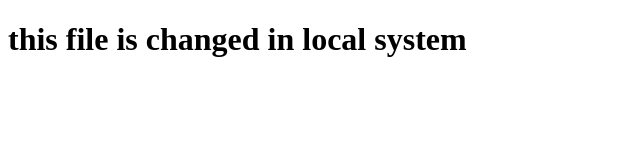
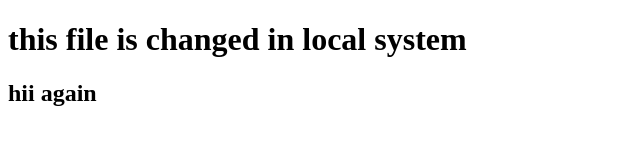
Before and after one commit to kevintank99/GitStash, a plain HTML site: page CSS/index2.html in a window 1280 px wide. Shown: the whole page, without its empty margins (0-640 px from the left). Drawn offline with Linux system fonts and the light colour scheme.

Commit message:
Update index2.html

```diff
--- a/CSS/index2.html
+++ b/CSS/index2.html
@@ -8,6 +8,7 @@
 </head>
 <body>
  <h1>this file is changed in local system</h1>
+    <h2> hii again
 
 </body>
 </html>
```
